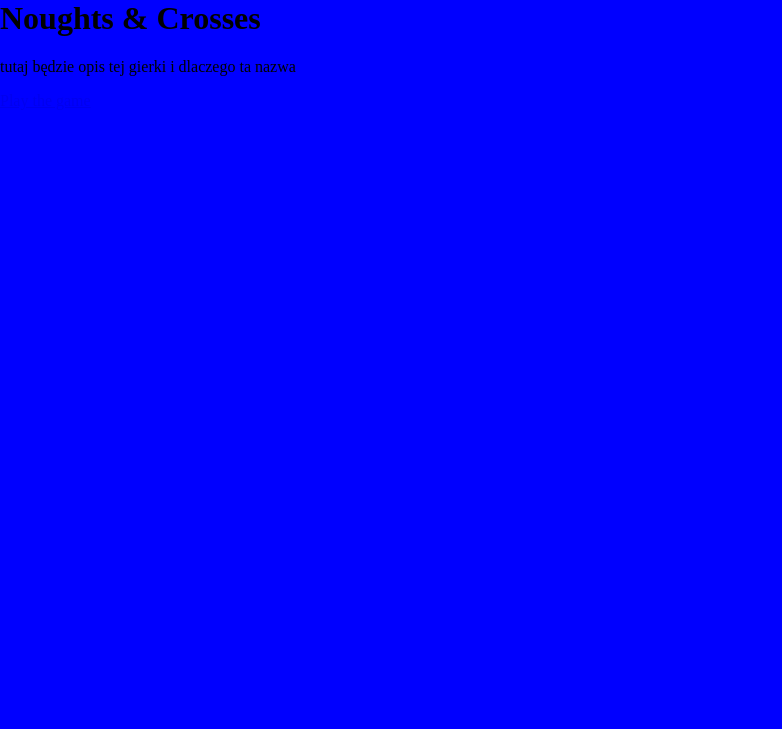
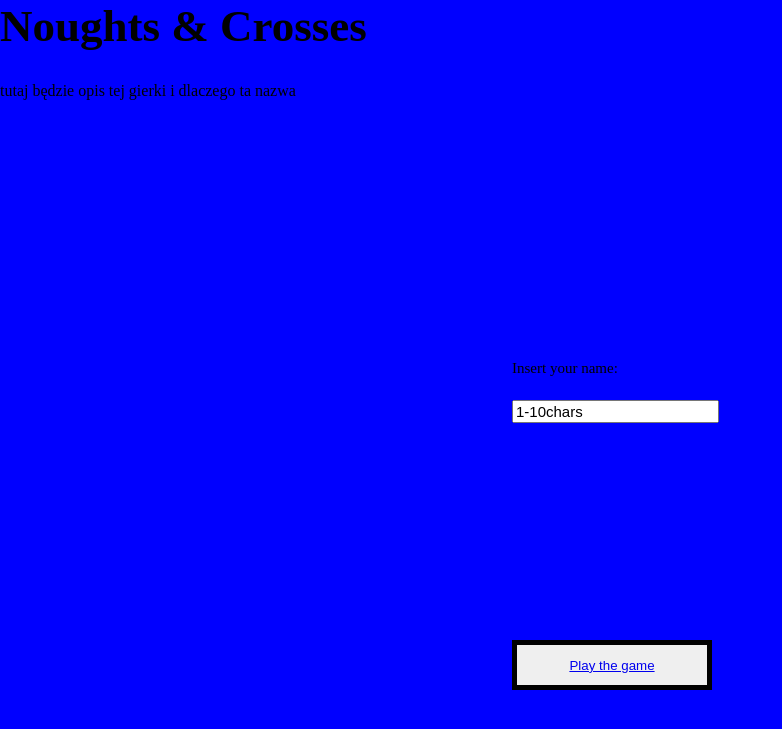
Before and after one commit to Paravati/Noughts_Crosses, a Flask app: page / in a window 1280 px wide. Shown: the top 729 px of the page, without its empty margins (0-782 px from the left). Run offline with Flask 2, Linux system fonts and the light colour scheme.

Commit message:
added field for user name; added first step in controlling array with tic tac toe

```diff
--- a/static/style.css
+++ b/static/style.css
@@ -2,6 +2,12 @@ body {
     margin:0;
     padding:0;
     background:blue;
+}
+
+h1{
+    font-size: 45px;
+    font-family: Monotype corsiva;
+
 }
 
 table{
@@ -15,3 +21,27 @@ td {
     width: 100px;
     background: white;
 }
+#clickon{
+height: 50px;
+width: 200px;
+border: 5px solid black;
+text-size: 20px;
+position: absolute;
+left: 40%;
+top: 80%;
+}
+
+#fname{
+font-size: 15px;
+position:absolute;
+left: 40%;
+top: 50%;
+
+}
+
+#labelForFname{
+font-size: 15px;
+position:absolute;
+left: 40%;
+top: 45%;
+}
--- a/templates/index.html
+++ b/templates/index.html
@@ -6,6 +6,10 @@
 <body>
   <h1>Noughts & Crosses</h1>
   <p>tutaj będzie opis tej gierki i dlaczego ta nazwa</p>
-  <p><a href="{{url_for('play')}}">Play the game</a></p>
+  <form>
+    <label id="labelForFname" for="fname">Insert your name:</label><br>
+    <input type="text" id="fname" name="fname" value="1-10chars"><br>
+</form>
+  <button id="clickon"><a href="{{url_for('play')}}">Play the game</a></button>
 </body>
 </html>
```
Also changed, not shown: static/script.js (+7 -2 lines).
